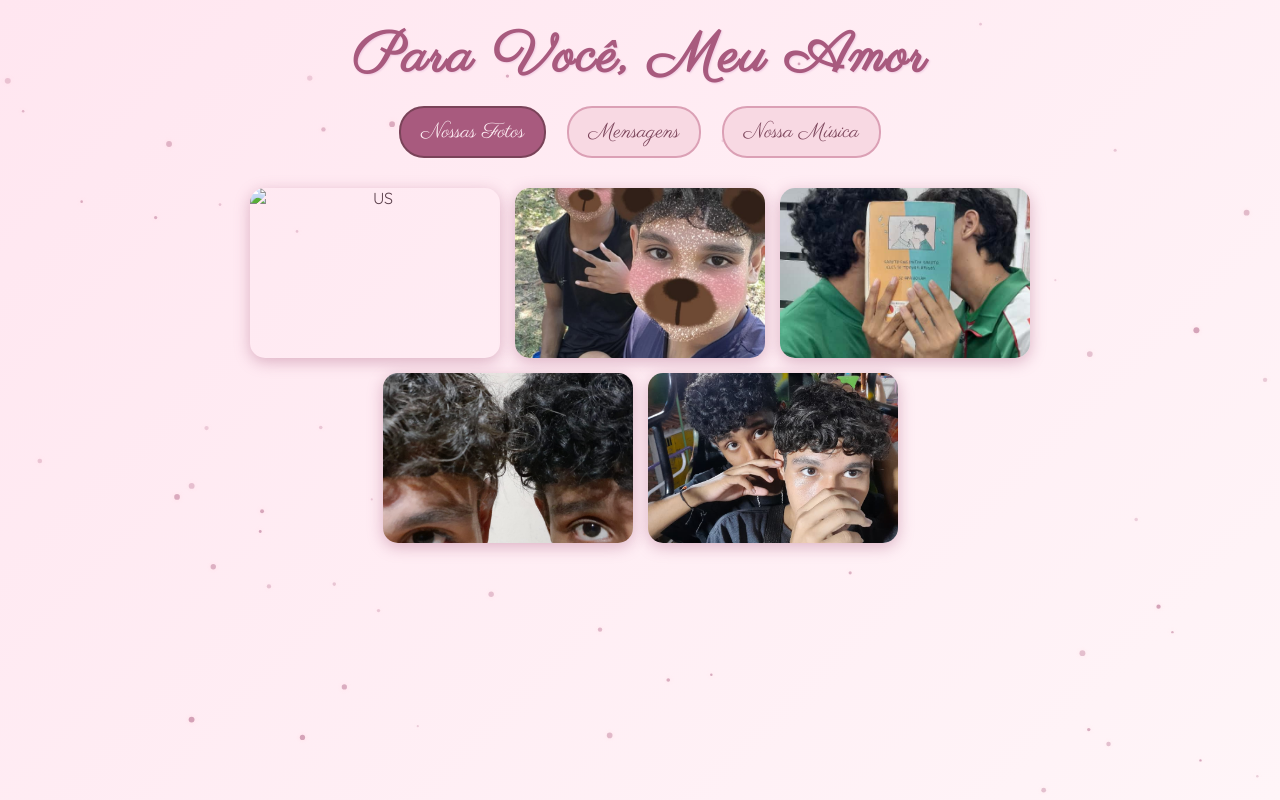
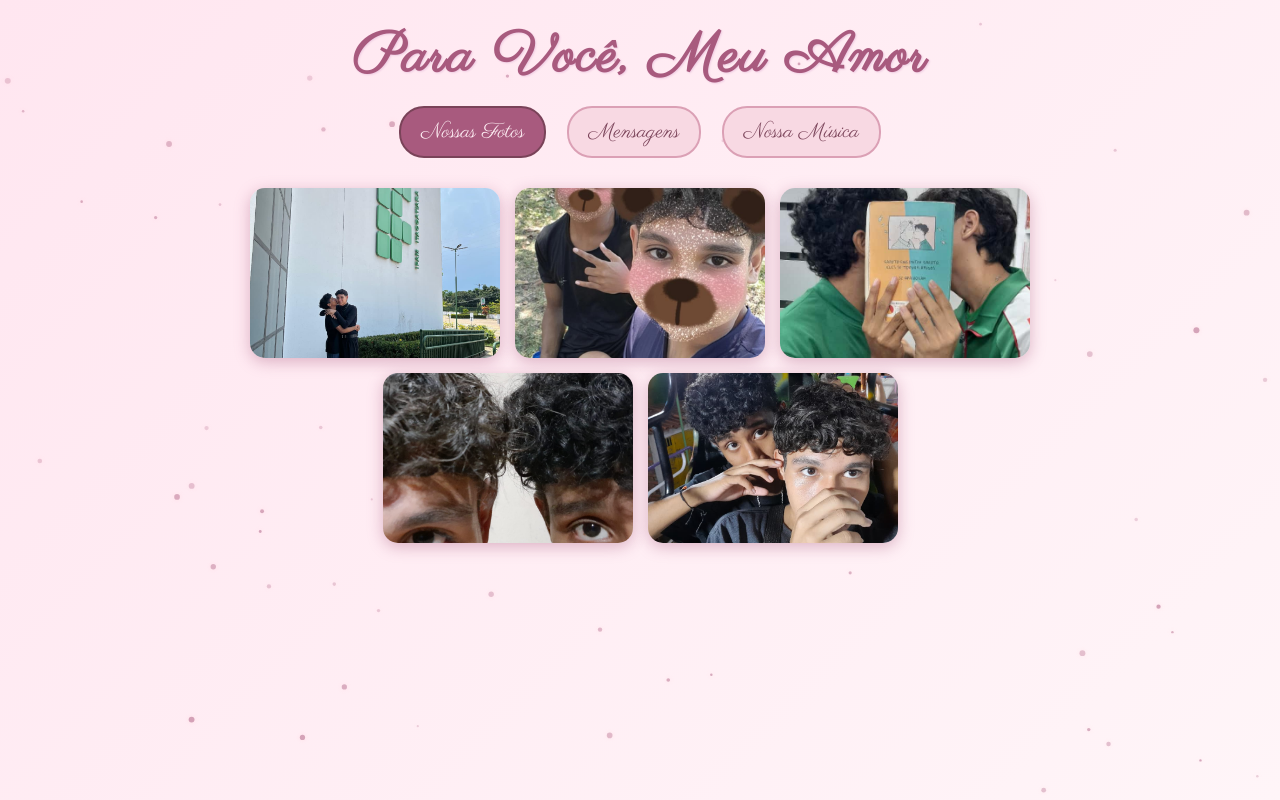
Before and after one commit to victorsilva-lang/Neto-Victor, a plain HTML site: page index.html in a window 1280 px wide. Drawn offline with Linux system fonts and the light colour scheme; files whose address does not match are found by name.

Commit message:
Update index.html

```diff
--- a/index.html
+++ b/index.html
@@ -206,7 +206,7 @@
     <section id="photos" class="active" role="tabpanel" tabindex="0" aria-labelledby="tab-photos">
       <div class="gallery" aria-label="Galeria de fotos do casal">
         <!-- Exemplos de fotos: substitua as URLs pelas suas -->
-        <img src="Downloads\WhatsApp Image 2025-12-02 at 21.11.21.jpeg" alt="US" loading="lazy" />
+        <img src="WhatsApp Image 2025-12-02 at 21.11.21.jpeg" alt="US" loading="lazy" />
         <img src="C:\Users\72vic\Downloads\WhatsApp Image 2025-12-02 at 21.11.37.jpeg" alt="Passeio no parque" loading="lazy" />
         <img src="C:\Users\72vic\Downloads\WhatsApp Image 2025-12-02 at 21.11.22.jpeg" alt="Abraço apertado" loading="lazy" />
         <img src="C:\Users\72vic\Downloads\WhatsApp Image 2025-12-02 at 21.11.30.jpeg" alt="Mãos entrelaçadas" loading="lazy" />
```
